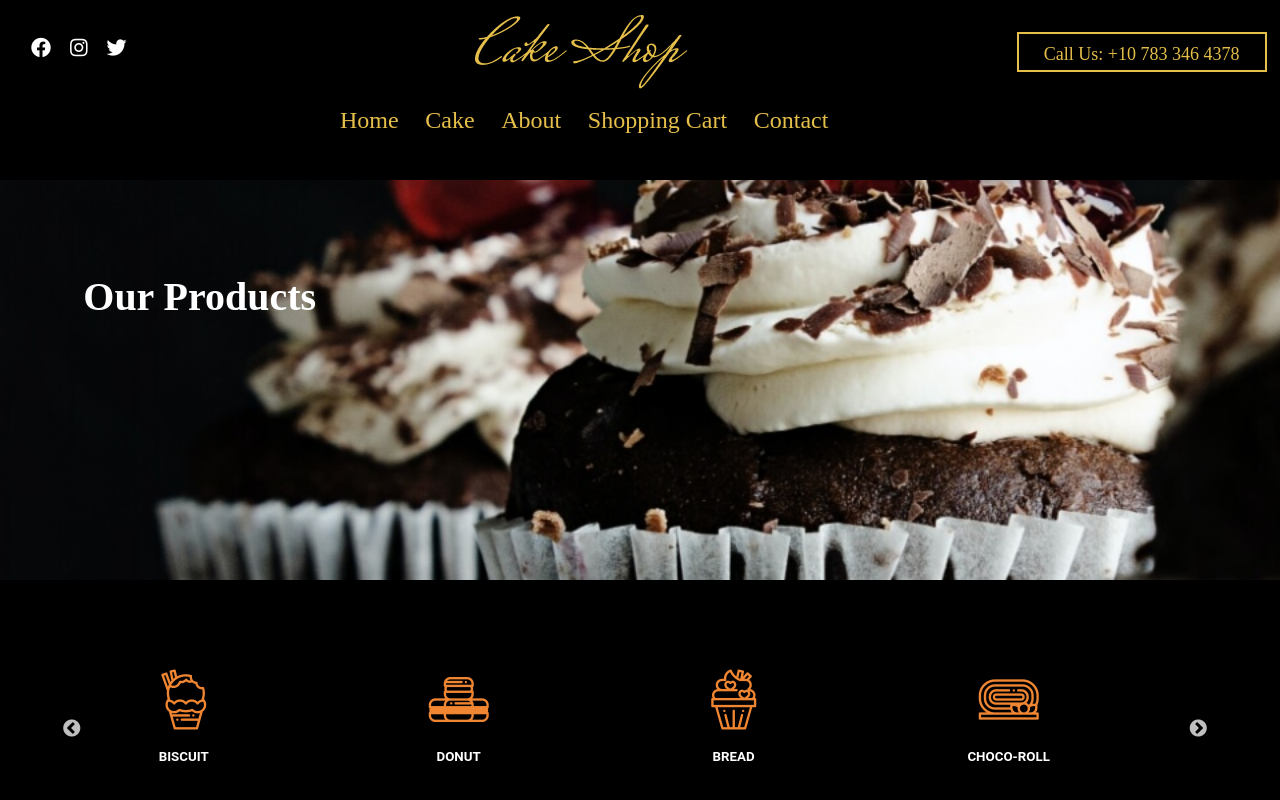
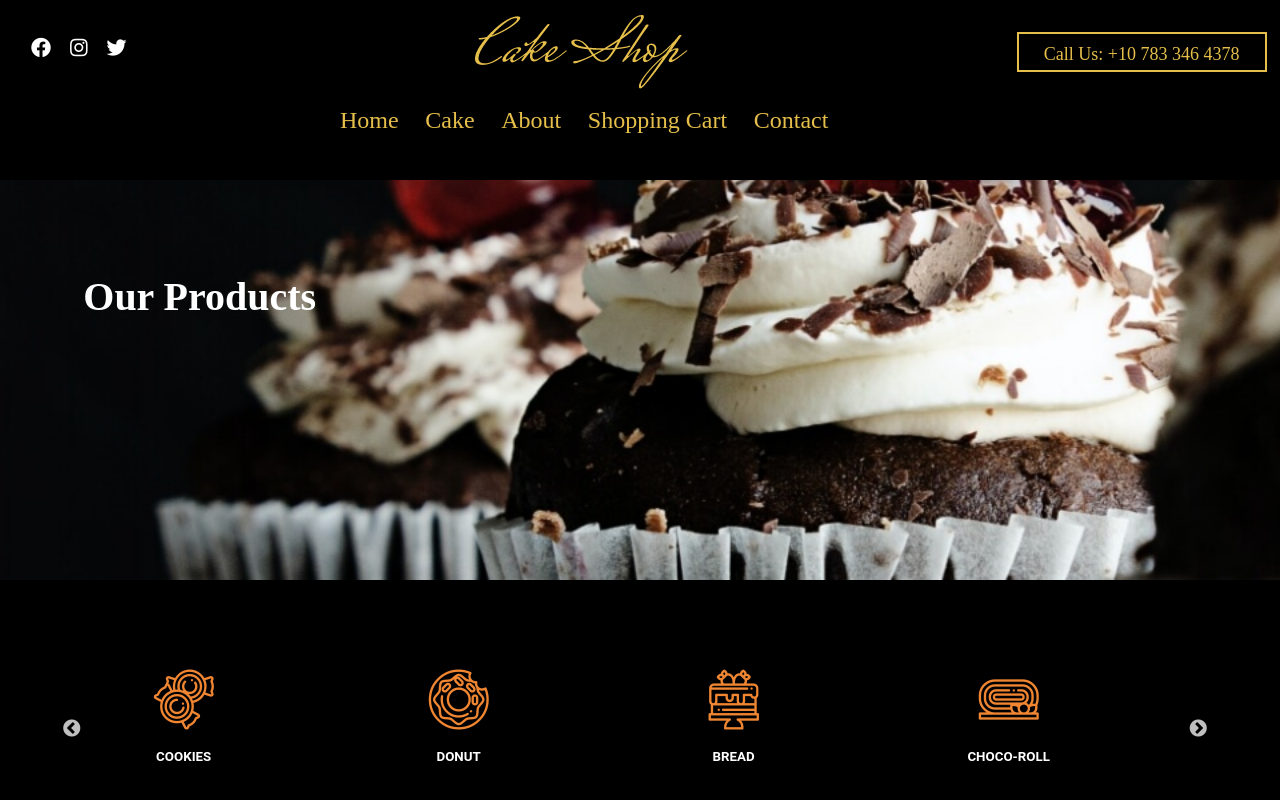
Before and after one commit to pragyagoyal1/Cake_Project, a React (Create React App) app: page /Shop in a window 1280 px wide. Shown: the top 800 px of the page. Built offline with nearby package versions, Linux system fonts and the light colour scheme; a web font is replaced by a local one.

Commit message:
product added

```diff
--- a/src/App.js
+++ b/src/App.js
@@ -29,9 +29,9 @@ function Layout() {
         <Route path="/CakePro" element={<CakePro />} />
         <Route path="/CupCakePro" element={<CupCakePro />} />
         <Route path="/BreadPro" element={<BreadPro />} />
-        <Route path="/CakePro" element={<DonutPro />} />
-        <Route path="/CupCakePro" element={<CookiesPro />} />
-        <Route path="/BreadPro" element={<RollsPro />} />
+        <Route path="/DonutPro" element={<DonutPro />} />
+        <Route path="/CookiesPro" element={<CookiesPro />} />
+        <Route path="/RollsPro" element={<RollsPro />} />
       </Routes>
       {location.pathname !== '/' && <Footer />}
     </>
--- a/src/componenet/Icon_slider/Icon_slider.jsx
+++ b/src/componenet/Icon_slider/Icon_slider.jsx
@@ -41,10 +41,10 @@ const Icon_slider = () => {
   const carouselData = [
     { id: 1, content: <span className="flaticon-034-chocolate-roll"></span> ,name:"Choco-roll" ,pro: "/RollsPro"},
     { id: 2, content: <span className="flaticon-029-cupcake-3"></span> ,name:"Cupcake" ,pro: "/CupCakePro"},
-    { id: 3, content: <span className="flaticon-005-pancake"></span> ,name:"Pancake" , pro: "/CakePro"},
-    { id: 3, content: <span className="flaticon-030-cupcake-2"></span> ,name:"Biscuit" ,pro: "/CookiesPro"},
-    { id: 4, content: <span className="flaticon-006-macarons"></span> ,name:"Donut", pro: "/DonutPro"},
-    { id: 5, content: <span className="flaticon-029-cupcake-3"></span> ,name:"bread", pro: "/BreadPro"},
+    { id: 3, content: <span className="flaticon-043-cake-7"></span> ,name:"Cakes" , pro: "/CakePro"},
+    { id: 3, content: <span className="flaticon-042-candies"></span> ,name:"Cookies" ,pro: "/CookiesPro"},
+    { id: 4, content: <span className="flaticon-023-doughnut"></span> ,name:"Donut", pro: "/DonutPro"},
+    { id: 5, content: <span className="flaticon-002-cake-14"></span> ,name:"bread", pro: "/BreadPro"},
     // Add more slides as needed
   ];
   const handleNext = () => {
--- a/src/componenet/Shop/Shop.jsx
+++ b/src/componenet/Shop/Shop.jsx
@@ -5,6 +5,9 @@ import {Bread} from './Cake'
 import Icon_slider from '../Icon_slider/Icon_slider';
 import './Shop.css';
 import {Cake} from './Cake'
+import { Donut } from './Cake';
+import { Cookies } from './Cake';
+import { Rolls } from './Cake';
 const Shop = () => {
   return (
     <>
@@ -21,6 +24,10 @@ const Shop = () => {
             <Cake/>
             <CupCake />
             <Bread />
+            <Cookies />
+            <Donut />
+<Rolls />
+
 
 
 
```
